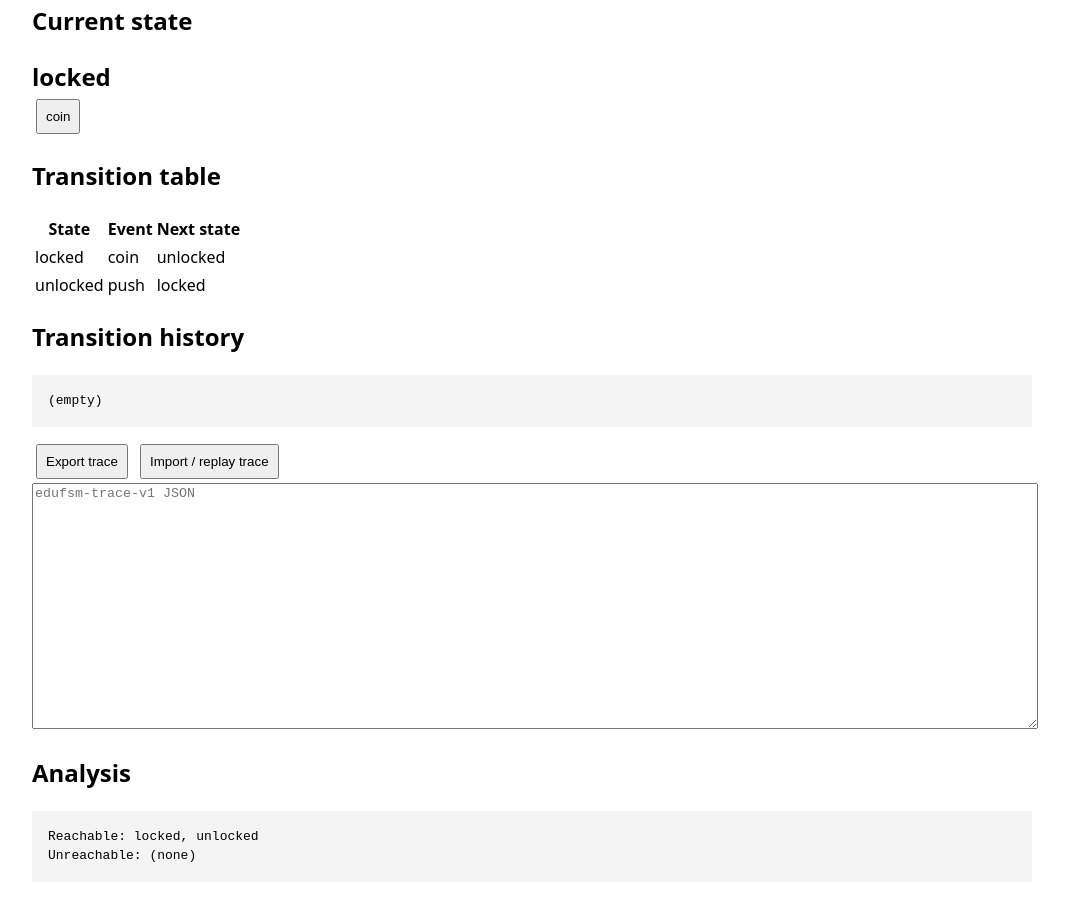
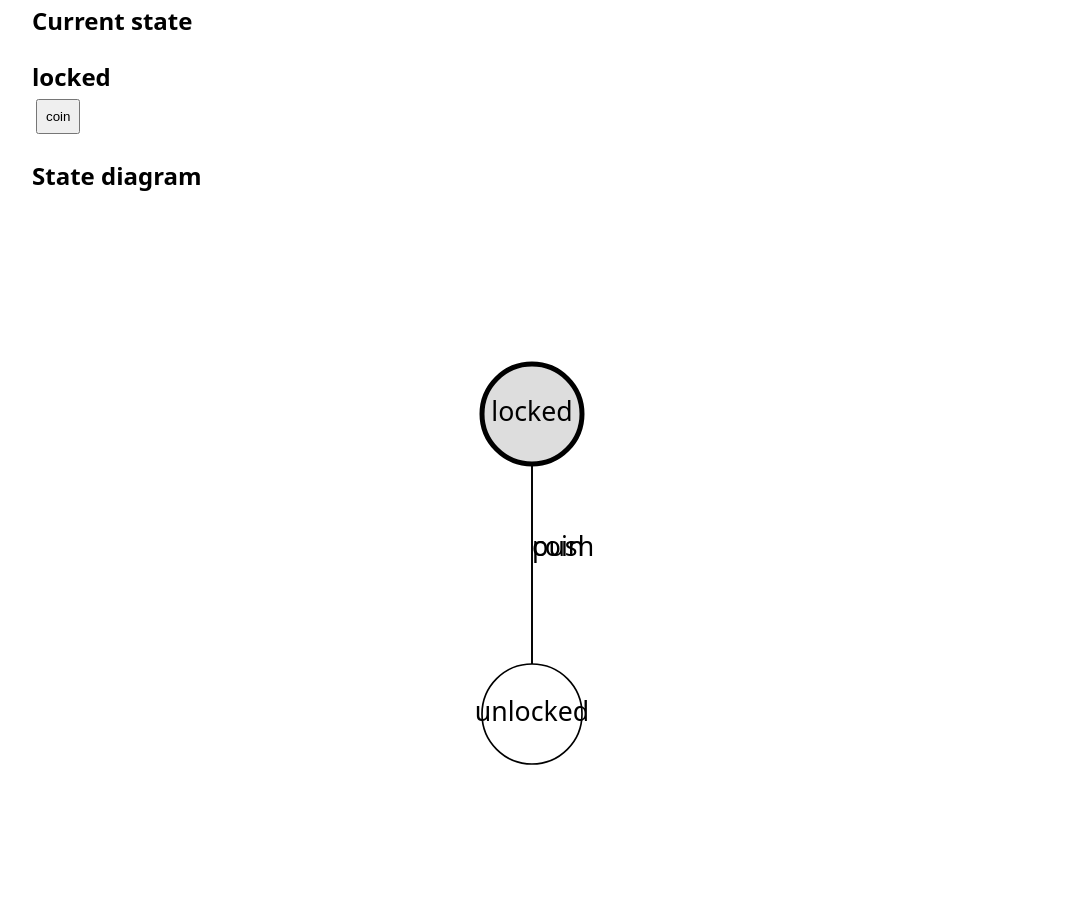
Before and after one commit to Ploos-AS/EduFSM, a website: page simulator/web/index.html in a window 1280 px wide. Shown: the part 475-1392 px from the top of the page, without its empty margins (108-1177 px from the left). Drawn offline with Linux system fonts and the light colour scheme.

Commit message:
M9: render interactive SVG state diagram

```diff
--- a/simulator/web/index.html
+++ b/simulator/web/index.html
@@ -17,6 +17,7 @@ locked + coin -> unlocked
 unlocked + push -> locked</textarea>
 <p><button id="load">Parse / Reset</button> <span id="error" class="error"></span></p>
 <section><h2>Current state</h2><div id="state" class="state"></div><div id="events"></div></section>
+<section><h2>State diagram</h2><div id="diagram"></div></section>
 <section><h2>Transition table</h2><div id="table"></div></section>
 <section><h2>Transition history</h2><pre id="history"></pre>
 <button id="exportTrace">Export trace</button>
@@ -25,12 +26,18 @@ unlocked + push -> locked</textarea>
 </section>
 <section><h2>Analysis</h2><pre id="analysis"></pre></section>
 <script type="module">
-import {parseFSM,nextState,outgoingEvents,reachableStates,transitionTable,traceObject,replayTrace} from "./core.js";
+import {parseFSM,nextState,outgoingEvents,reachableStates,transitionTable,traceObject,replayTrace,diagramLayout} from "./core.js";
 let machine,state,history=[];
 const q=id=>document.getElementById(id);
 function render(){
  q("state").textContent=state||"—";
  q("history").textContent=history.map((x,i)=>`${i+1}. ${x.source} + ${x.event} -> ${x.target}`).join("\n")||"(empty)";
+ const layout=diagramLayout(machine), ns="http://www.w3.org/2000/svg";
+ const svg=document.createElementNS(ns,"svg");svg.setAttribute("viewBox",`0 0 ${layout.width} ${layout.height}`);svg.setAttribute("role","img");
+ const defs=document.createElementNS(ns,"defs");defs.innerHTML='<marker id="arrow" markerWidth="8" markerHeight="8" refX="7" refY="4" orient="auto"><path d="M0,0 L8,4 L0,8 z"></path></marker>';svg.appendChild(defs);
+ for(const e of layout.edges){const line=document.createElementNS(ns,"line");line.setAttribute("x1",e.x1);line.setAttribute("y1",e.y1);line.setAttribute("x2",e.x2);line.setAttribute("y2",e.y2);line.setAttribute("stroke","currentColor");line.setAttribute("marker-end","url(#arrow)");svg.appendChild(line);const label=document.createElementNS(ns,"text");label.setAttribute("x",(e.x1+e.x2)/2);label.setAttribute("y",(e.y1+e.y2)/2-5);label.textContent=e.event;svg.appendChild(label);}
+ for(const n of layout.nodes){const circle=document.createElementNS(ns,"circle");circle.setAttribute("cx",n.x);circle.setAttribute("cy",n.y);circle.setAttribute("r","30");circle.setAttribute("fill",n.state===state?"#ddd":"white");circle.setAttribute("stroke","currentColor");circle.setAttribute("stroke-width",n.state===machine.initial?"3":"1");svg.appendChild(circle);const label=document.createElementNS(ns,"text");label.setAttribute("x",n.x);label.setAttribute("y",n.y+4);label.setAttribute("text-anchor","middle");label.textContent=n.state;svg.appendChild(label);}
+ q("diagram").replaceChildren(svg);
  const table=document.createElement("table");
  table.innerHTML="<thead><tr><th>State</th><th>Event</th><th>Next state</th></tr></thead>";
  const tbody=document.createElement("tbody");
```
